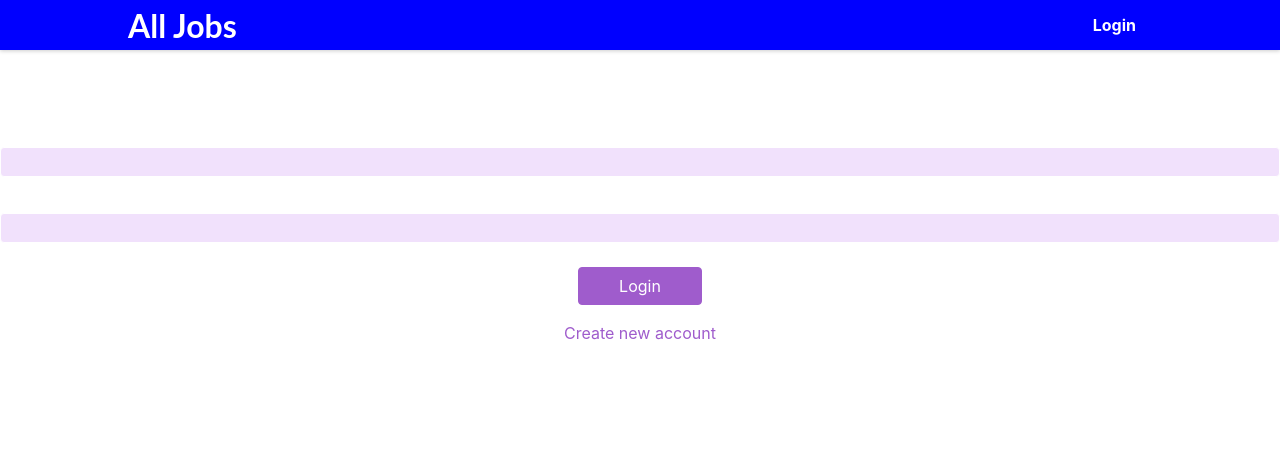
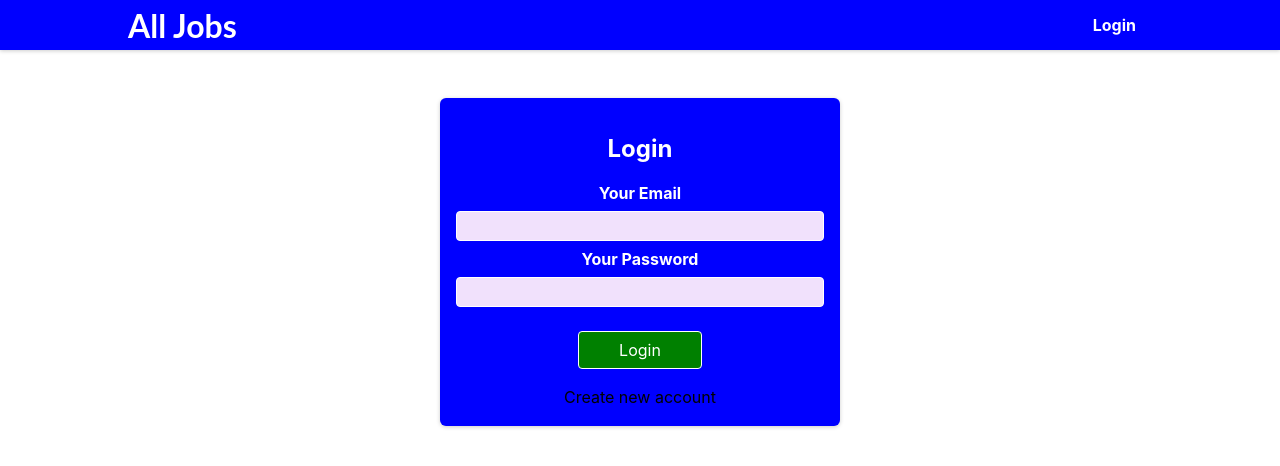
Before and after one commit to Soni-L/candidatez, a Next.js app: page /auth in a window 1280 px wide. Shown: the top 466 px of the page. Built offline with nearby package versions, Linux system fonts and the light colour scheme; no server answers.

Commit message:
fix login form

```diff
--- a/components/auth/auth-form.js
+++ b/components/auth/auth-form.js
@@ -64,7 +64,7 @@ function AuthForm() {
 
   return (
     <section className={classes.auth}>
-      <h1>{isLogin ? "Login" : "Sign Up"}</h1>
+      <h1>{isLogin ? "Login" : "Sign up with your company email to post and manage jobs"}</h1>
       <form onSubmit={submitHandler}>
         <div className={classes.control}>
           <label htmlFor="email">Your Email</label>
--- a/components/auth/auth-form.module.css
+++ b/components/auth/auth-form.module.css
@@ -1,11 +1,9 @@
-ines (63 sloc)  1.13 KB
-
 .auth {
   margin: 3rem auto;
   width: 95%;
   max-width: 25rem;
   border-radius: 6px;
-  background-color: #38015c;
+  background-color: blue;
   box-shadow: 0 1px 4px rgba(0, 0, 0, 0.2);
   padding: 1rem;
   text-align: center;
@@ -30,7 +28,7 @@ ines (63 sloc)  1.13 KB
 .control input {
   font: inherit;
   background-color: #f1e1fc;
-  color: #38015c;
+  color: black;
   border-radius: 4px;
   border: 1px solid white;
   width: 100%;
@@ -49,26 +47,25 @@ ines (63 sloc)  1.13 KB
   cursor: pointer;
   font: inherit;
   color: white;
-  background-color: #9f5ccc;
-  border: 1px solid #9f5ccc;
+  background-color: green;
+  border: 1px solid white;
   border-radius: 4px;
   padding: 0.5rem 2.5rem;
 }
 
 .actions button:hover {
-  background-color: #873abb;
-  border-color: #873abb;
+  background-color: darkgreen;
 }
 
 .actions .toggle {
   margin-top: 1rem;
   background-color: transparent;
-  color: #9f5ccc;
+  color: black;
   border: none;
   padding: 0.15rem 1.5rem;
 }
 
 .actions .toggle:hover {
   background-color: transparent;
-  color: #ae82cc;
+  color: black;
 }
--- a/pages/index.js
+++ b/pages/index.js
@@ -2,6 +2,7 @@ import Head from "next/head";
 import styles from "../styles/Home.module.css";
 import { useRouter } from "next/router";
 import { useEffect, useState } from "react";
+import ROUTES from "../constants/routes";
 
 async function fetchAllJobs() {
   const response = await fetch("/api/jobs/alljobs", {
@@ -47,7 +48,7 @@ export default function Home() {
             <div
               key={job._id}
               style={{ backgroundColor: "pink" }}
-              onClick={() => router.replace(`/my-jobs/${job._id}`)}
+              onClick={() => router.replace(`/${ROUTES.MY_JOBS}/${job._id}`)}
             >
               {job.title}
             </div>
```
Also changed, not shown: constants/routes.js (added, +7 -0 lines).
